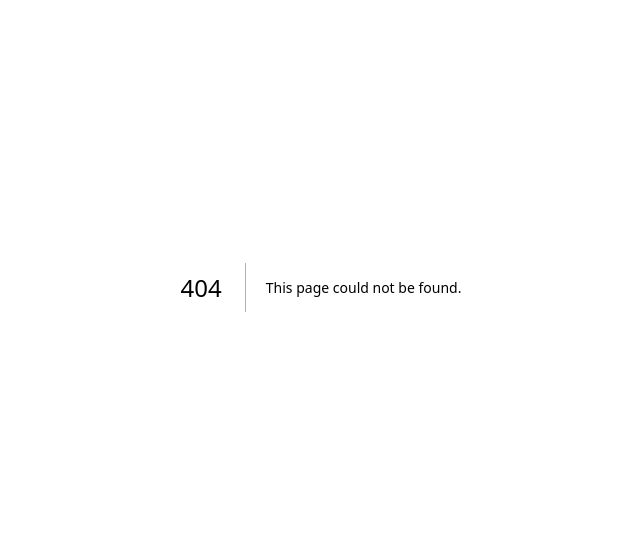
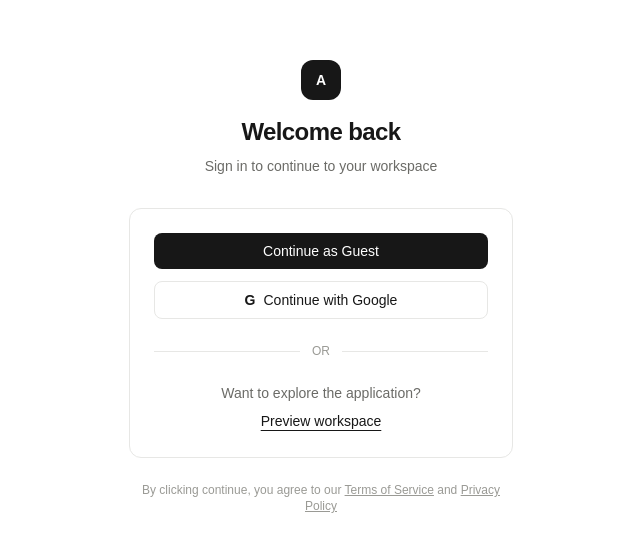
Before and after one commit to Gopika34/Task-Management, a Next.js app in the folder frontend/: page /login in a window 1280 px wide. Before the commit this address had no page. Shown: the part 113-664 px from the top of the page, without its empty margins (319-959 px from the left). Built offline with nearby package versions, Linux system fonts and the light colour scheme.

Commit message:
feat: add login and guest login flow

```diff
--- /dev/null
+++ b/frontend/app/login/page.tsx
@@ -0,0 +1,57 @@
+import Link from "next/link";
+import GuestLoginButton from "@/components/auth/GuestLoginButton";
+import GoogleLoginButton from "@/components/auth/GoogleLoginButton";
+
+export default function LoginPage() {
+    return (
+        <main className="flex min-h-screen items-center justify-center bg-background px-4">
+            <div className="w-full max-w-sm">
+                {/* Brand */}
+                <div className="mb-8 text-center">
+                    <div className="mx-auto mb-4 flex h-10 w-10 items-center justify-center rounded-xl bg-primary text-sm font-semibold text-primary-foreground">
+                        A
+                    </div>
+
+                    <h1 className="text-2xl font-semibold tracking-tight text-text-primary">
+                        Welcome back
+                    </h1>
+
+                    <p className="mt-2 text-sm text-text-secondary">
+                        Sign in to continue to your workspace
+                    </p>
+                </div>
+
+                {/* Login Card */}
+                <div className="rounded-lg border border-border bg-surface p-6">
+                    <div className="space-y-3">
+                        <GuestLoginButton />
+                        <GoogleLoginButton />
+                    </div>
+
+                    <div className="my-6 flex items-center gap-3">
+                        <div className="h-px flex-1 bg-border" />
+                        <span className="text-xs text-text-muted">OR</span>
+                        <div className="h-px flex-1 bg-border" />
+                    </div>
+
+                    <div className="text-center">
+                        <p className="text-sm text-text-secondary">
+                            Want to explore the application?
+                        </p>
+
+                        <Link
+                            href="/tasks"
+                            className="mt-2 inline-block text-sm font-medium text-text-primary underline underline-offset-4 hover:opacity-70"
+                        >
+                            Preview workspace
+                        </Link>
+                    </div>
+                </div>
+
+                <p className="mt-6 text-center text-xs text-text-muted">
+                    By clicking continue, you agree to our <span className="underline">Terms of Service</span> and <span className="underline">Privacy Policy</span>
+                </p>
+            </div>
+        </main>
+    );
+}
--- a/frontend/app/page.tsx
+++ b/frontend/app/page.tsx
@@ -1,29 +1,5 @@
-import AppShell from "@/components/layout/AppShell";
-import PageHeader from "@/components/layout/PageHeader";
-import Button from "@/components/ui/Button";
+import { redirect } from "next/navigation";
 
-export default function TasksPage() {
-  return (
-    <AppShell>
-      <div className="min-h-screen bg-background">
-        <PageHeader
-          title="Tasks"
-          description="Manage and organize your work"
-          actions={
-            <Button>
-              Add Task
-            </Button>
-          }
-        />
-
-        <main className="p-6">
-          <div className="rounded-lg border border-border bg-surface p-6">
-            <p className="text-sm text-text-secondary">
-              Your tasks will appear here.
-            </p>
-          </div>
-        </main>
-      </div>
-    </AppShell>
-  );
+export default function Home() {
+  redirect("/login");
 }
--- /dev/null
+++ b/frontend/app/tasks/page.tsx
@@ -0,0 +1,29 @@
+import AppShell from "@/components/layout/AppShell";
+import PageHeader from "@/components/layout/PageHeader";
+import Button from "@/components/ui/Button";
+
+export default function TasksPage() {
+    return (
+        <AppShell>
+            <div className="min-h-screen bg-background">
+                <PageHeader
+                    title="Tasks"
+                    description="Manage and organize your work"
+                    actions={
+                        <Button>
+                            Add Task
+                        </Button>
+                    }
+                />
+
+                <main className="p-6">
+                    <div className="rounded-lg border border-border bg-surface p-6">
+                        <p className="text-sm text-text-secondary">
+                            Your tasks will appear here.
+                        </p>
+                    </div>
+                </main>
+            </div>
+        </AppShell>
+    );
+}
--- /dev/null
+++ b/frontend/components/auth/GoogleLoginButton.tsx
@@ -0,0 +1,18 @@
+"use client";
+
+export default function GoogleLoginButton() {
+    const handleGoogleLogin = () => {
+        console.log("Google login clicked");
+    };
+
+    return (
+        <button
+            type="button"
+            onClick={handleGoogleLogin}
+            className="flex w-full items-center justify-center gap-2 rounded-md border border-border bg-surface px-3 py-2 text-sm font-medium text-text-primary transition-colors hover:bg-surface-muted"
+        >
+            <span className="text-sm font-semibold">G</span>
+            Continue with Google
+        </button>
+    );
+}
--- /dev/null
+++ b/frontend/components/auth/GuestLoginButton.tsx
@@ -0,0 +1,22 @@
+"use client";
+
+import { useRouter } from "next/navigation";
+import Button from "@/components/ui/Button";
+
+export default function GuestLoginButton() {
+    const router = useRouter();
+
+    const handleGuestLogin = () => {
+        router.push("/tasks");
+    };
+
+    return (
+        <Button
+            type="button"
+            className="w-full"
+            onClick={handleGuestLogin}
+        >
+            Continue as Guest
+        </Button>
+    );
+}
```
